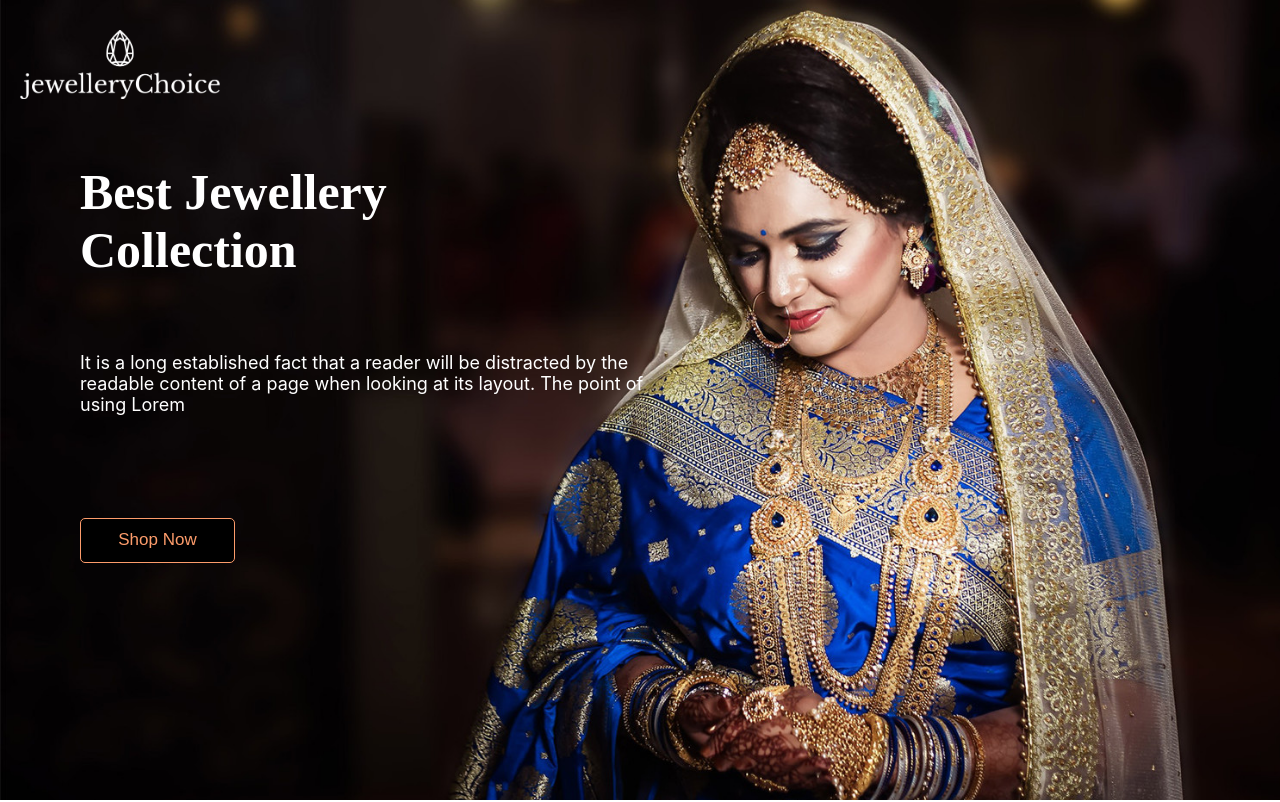
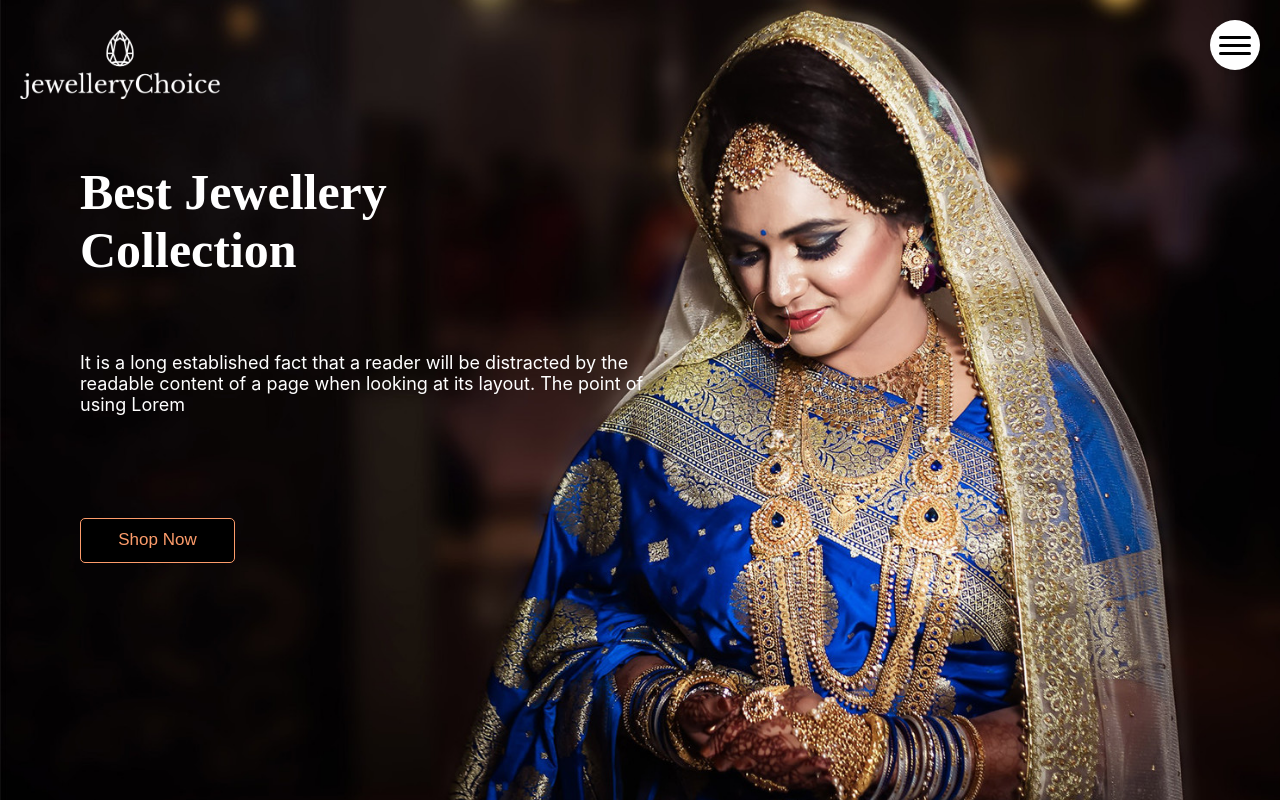
Before and after one commit to AshokRai0115/jewellery-choice, a React (Create React App) app: page /blog in a window 1280 px wide. Shown: the top 802 px of the page. Built offline with nearby package versions, Linux system fonts and the light colour scheme; a web font is replaced by a local one.

Commit message:
initial structure of menubar completed

```diff
--- a/package.json
+++ b/package.json
@@ -13,7 +13,7 @@
     "@testing-library/user-event": "^13.5.0",
     "react": "^18.2.0",
     "react-dom": "^18.2.0",
-    "react-router-dom": "^6.18.0",
+    "react-router-dom": "^6.20.0",
     "react-scripts": "5.0.1",
     "web-vitals": "^2.1.4"
   },
--- a/src/App.js
+++ b/src/App.js
@@ -1,12 +1,21 @@
 import "./App.css"
 import Home from './Components/Home'
+import Menu from "./Components/Menu";
+import MenuBar from "./Components/MenuBar"
+import React, { useState } from 'react'
+
 
 function App(){
+  const [showMenu, setShowMenu] = useState('');
+  function returnMenuBar(menuState){
+    setShowMenu(menuState)
+  }
   return(
     <div>
-      <Home/>
+      <MenuBar onReturnMenuBar={returnMenuBar} showMenu={showMenu}/>
+      {showMenu==="show"?<Menu />:<Home/>}
     </div>
   )
 }
 
-export default  App
+export default  App;
--- /dev/null
+++ b/src/Components/Menu.css
@@ -0,0 +1,31 @@
+.menu-container{
+    background-color: black;
+    width: 100%;
+    height: 100vh;
+    color: white;
+    display: flex;
+    flex-flow: column wrap;
+    justify-content: center;
+    align-items: center;
+
+}
+
+/* .menu-container.hide{
+    display: none;
+} */
+
+.menu-item{
+    font-size: 25px;
+    font-weight: bold;
+    margin-bottom: 10px;
+    transition: color 0.2s ease;
+    text-decoration: none;
+    color: white;
+
+}
+
+.menu-item:hover{
+    cursor: pointer;
+    color: #fd9c6b;
+
+}
--- /dev/null
+++ b/src/Components/Menu.jsx
@@ -0,0 +1,38 @@
+import {BrowserRouter, Routes, Route, Link} from 'react-router-dom';
+import './Menu.css';
+import Home from './Home';
+import About from './About';
+import Shop from './Shop';
+import Blog from './Blog';
+
+
+function Menu(props) {
+
+  return (
+    <BrowserRouter>
+      <nav className={`menu-container` }>
+        <Link className='menu-item' to='/'>
+          Home
+        </Link>
+        <Link className='menu-item' to='/about'>
+          About
+        </Link>
+        <Link className='menu-item' to='/shop'>
+          Shop
+        </Link>
+        <Link className='menu-item' to='/blog'>
+          Blog
+        </Link>
+      </nav>
+
+      <Routes>
+        <Route path='/' element={<Home/> } />
+        <Route path='/about' element={<About/>} />
+        <Route path='/shop' element={<Shop/>} />
+        <Route path='/blog' element={<Blog/>} />
+      </Routes>
+    </BrowserRouter>
+  );
+}
+
+export default Menu;
--- /dev/null
+++ b/src/Components/MenuBar.css
@@ -0,0 +1,60 @@
+.menubar-container{
+    background-color: white;
+    border-radius: 50%;
+    width: 50px;
+    height: 50px;
+    padding: 5px;
+    position: fixed;
+    right: 20px;
+    top: 20px;
+    display: flex;
+    justify-content: center;
+    align-items: center;
+    z-index: 2;
+    box-shadow: 0 2px 4px rgba(0, 0, 0, 0.1);
+
+}
+
+.menubar-container:hover{
+    cursor: pointer;
+}
+
+.menubar-container.show{
+    background-color: transparent;
+}
+
+.menubar-item-container{
+    /* background-color: aqua; */
+    width: 80%;
+    height: 60%;
+    display: flex;
+    flex-flow: column wrap;
+    justify-content: space-around;
+    align-items: center;
+}
+
+.bar-1, .bar-2, .bar-3{
+    width: 100%;
+    height: 3px;
+    border: none;
+    border-radius: 2px;
+    background-color: black;
+}
+
+.bar-1.show{
+    transform: rotate(45deg) translate(0.3em , 0.24em);
+    background-color: rgb(229, 0, 0);
+
+
+}
+.bar-2.show{
+    transform: rotate(136deg) translate(-0.29em , 0.25em);
+    background-color: rgb(91, 0, 0);
+
+
+
+}
+.bar-3.show{
+    display: none;
+
+}
--- /dev/null
+++ b/src/Components/MenuBar.jsx
@@ -0,0 +1,25 @@
+import React, { useState } from 'react'
+import './MenuBar.css'
+
+function MenuBar(props) {
+    const[menu, setMenu] = useState(props.showMenu);
+    console.log(props.showMenu + "helllo")
+
+    function menubarClickHandler(){
+        menu==='hide'?setMenu("show"):setMenu("hide");
+    }
+
+    props.onReturnMenuBar(menu);
+
+  return (
+    <div className={`menubar-container ${menu}`} onClick={menubarClickHandler} >
+        <div className='menubar-item-container'>
+        <div className={`bar-1 ${menu}`}></div>
+        <div className={`bar-2 ${menu}`}></div>
+        <div className={`bar-3 ${menu}`}></div>
+        </div>
+    </div>
+  )
+}
+
+export default MenuBar
```
Also changed, not shown: src/Components/About/index.jsx (added), 1 other file (tests, documents, lock files or other folders).
